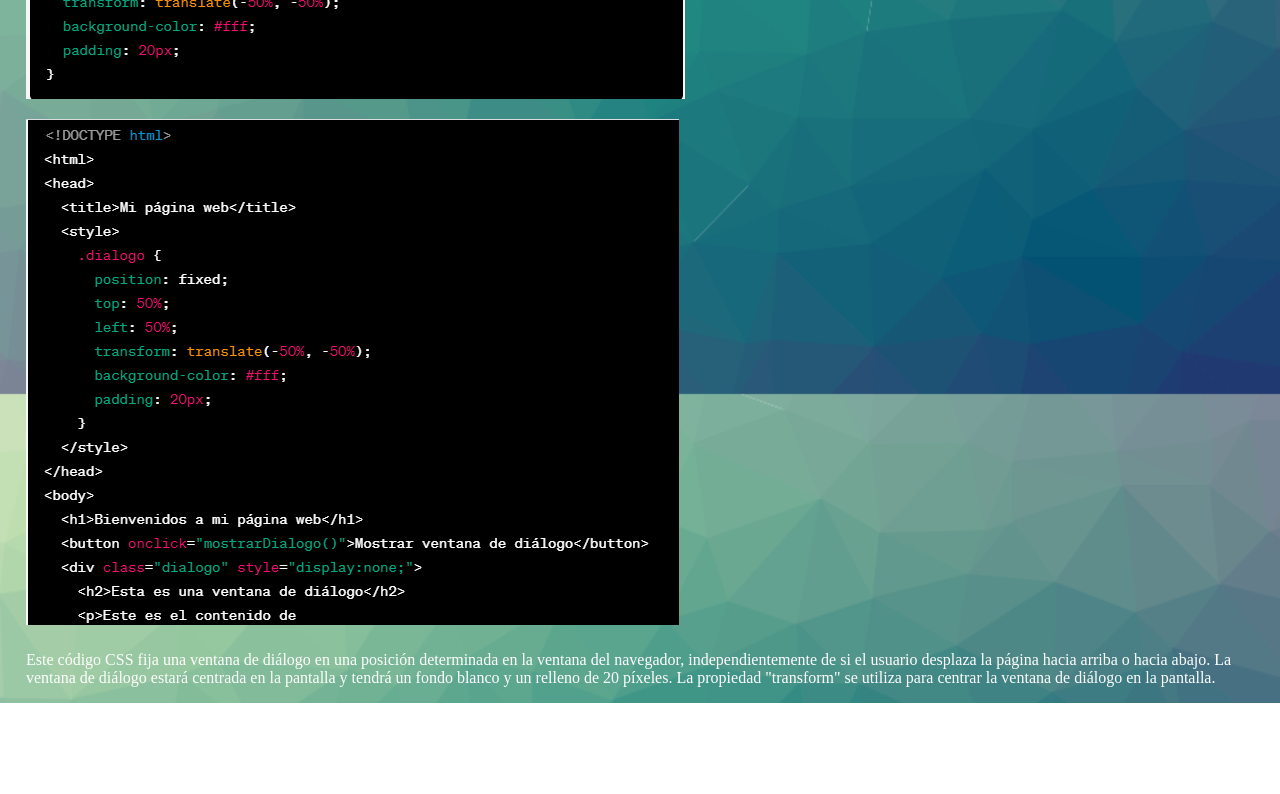
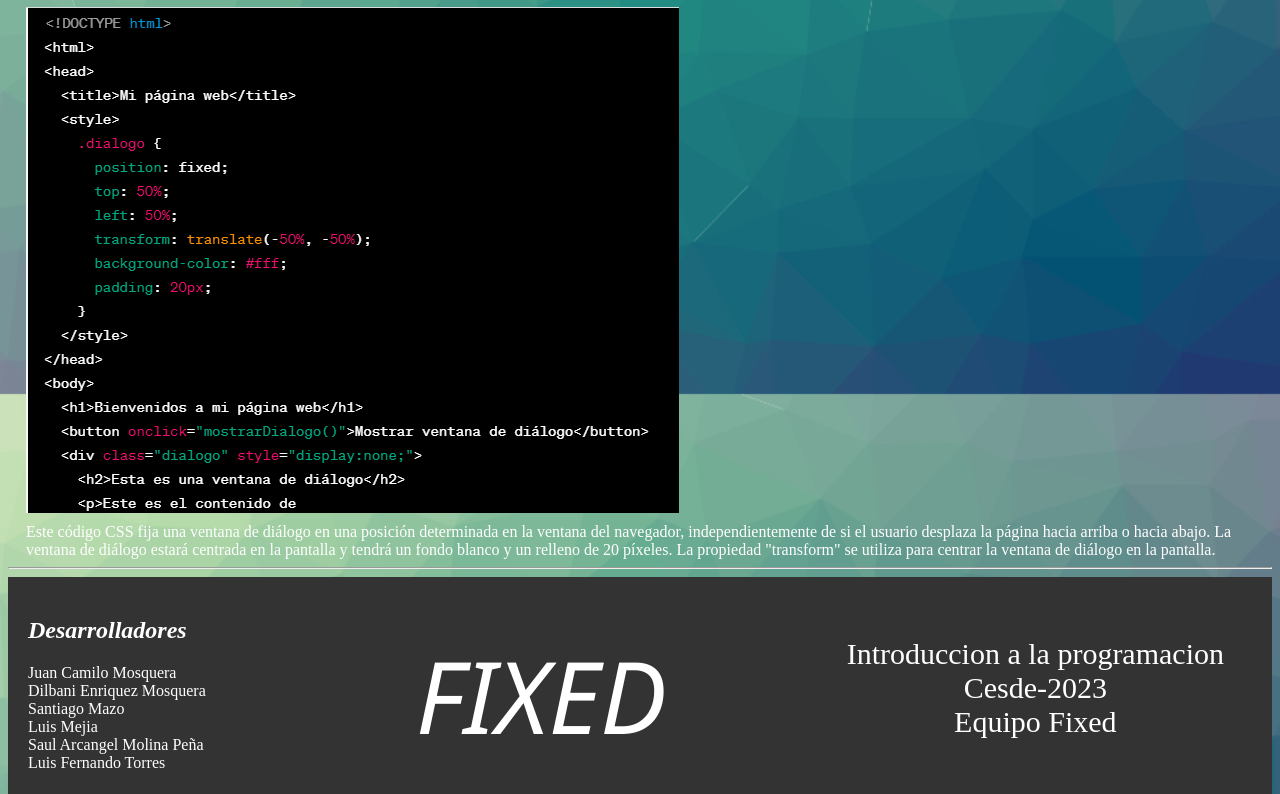
Before and after one commit to JuanCaMosquera/Proyecto_Fixed, a plain HTML site: page ejemplos.html in a window 1280 px wide. Shown: the part 2006-2800 px from the top of the page. Before the commit the page ends 2709 px from the top, so only its background shows below. Drawn offline with Linux system fonts and the light colour scheme.

Commit message:
footer ok

```diff
--- a/css/fixed_style.css
+++ b/css/fixed_style.css
@@ -46,3 +46,48 @@ body{
     display: block;
     margin: auto;
 }
+
+footer{
+    background-color: #333;
+    padding: 0px 0px;
+    border: 0px 0px;
+}
+.foter{
+    display: flex;
+    padding: 0px 0px;
+    text-decoration: none;
+    color: rgb(255, 255, 255);
+    margin-left: 10px;
+}
+
+a:hover{
+    color: rgb(255, 0, 0);
+}
+
+.desarrolladores{
+    text-align:left;
+    padding: 20px 10px;
+}
+
+a{
+    text-decoration: none;
+    text-align: left;
+    color: rgb(255, 255, 255);
+}
+
+.info{
+    text-align:center;
+    padding: 60px 0px;
+    padding-left: 180px;
+    font-size: 30px;
+}
+.fixed{
+    padding-left: 200px;
+    font-size:100px;
+    margin-top: 50px;
+    border-top: 0px;
+    font-family:'Segoe UI', Tahoma, Geneva, Verdana, sans-serif;
+}
+p{
+    margin: 0px 0px;
+}
--- a/ejemplos.html
+++ b/ejemplos.html
@@ -38,5 +38,27 @@
         <p class="texto">Este código CSS fija una ventana de diálogo en una posición determinada en la ventana del navegador, independientemente de si el usuario desplaza la página hacia arriba o hacia abajo. La ventana de diálogo estará centrada en la pantalla y tendrá un fondo blanco y un relleno de 20 píxeles. La propiedad "transform" se utiliza para centrar la ventana de diálogo en la pantalla.</p>
 
     </section>
+    <hr>
+    <footer>
+        <div class="foter">
+            <div class="desarrolladores">
+                <h2><i>Desarrolladores</i></h2>
+                <p> <a href="https://github.com/JuanCaMosquera/">Juan Camilo Mosquera</a></p>
+                <p> <a href="https://github.com/DilbaniE" target="_blank">Dilbani Enriquez Mosquera</a></p>
+                <p> <a href="https://github.com/mazosantiago/" target="_blank">Santiago Mazo</a></p>
+                <p> <a href="https://github.com/MejiaLuigi/" target="_blank">Luis Mejia</a></p>
+                <p> <a href="https://github.com/SaulAMP" target="_blank">Saul Arcangel Molina Peña</a></p>
+                <p><a href="https://github.com/luistorresco" target="_blank">Luis Fernando Torres</a></p>
+            </div>
+            <div class="fixed">
+                <p><i>FIXED</i></p>
+            </div>
+            <div class="info" >
+                <p>Introduccion a la programacion</p>
+                <p>Cesde-2023</p>
+                <p>Equipo Fixed</p>
+            </div>
+        </div>
+    </footer>
 </body>
 </html>
```
Also changed, not shown: index.html (+22 -1 lines), videos.html (+22 -0 lines).
